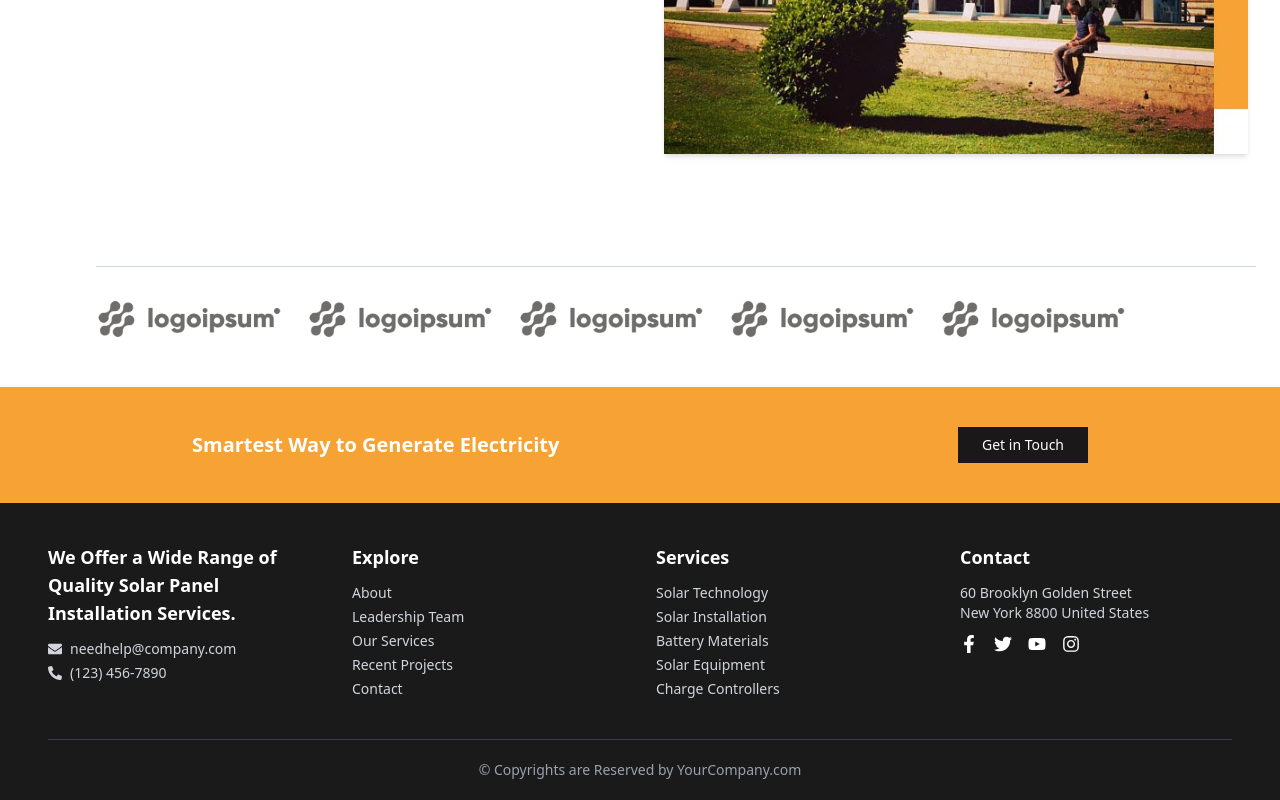
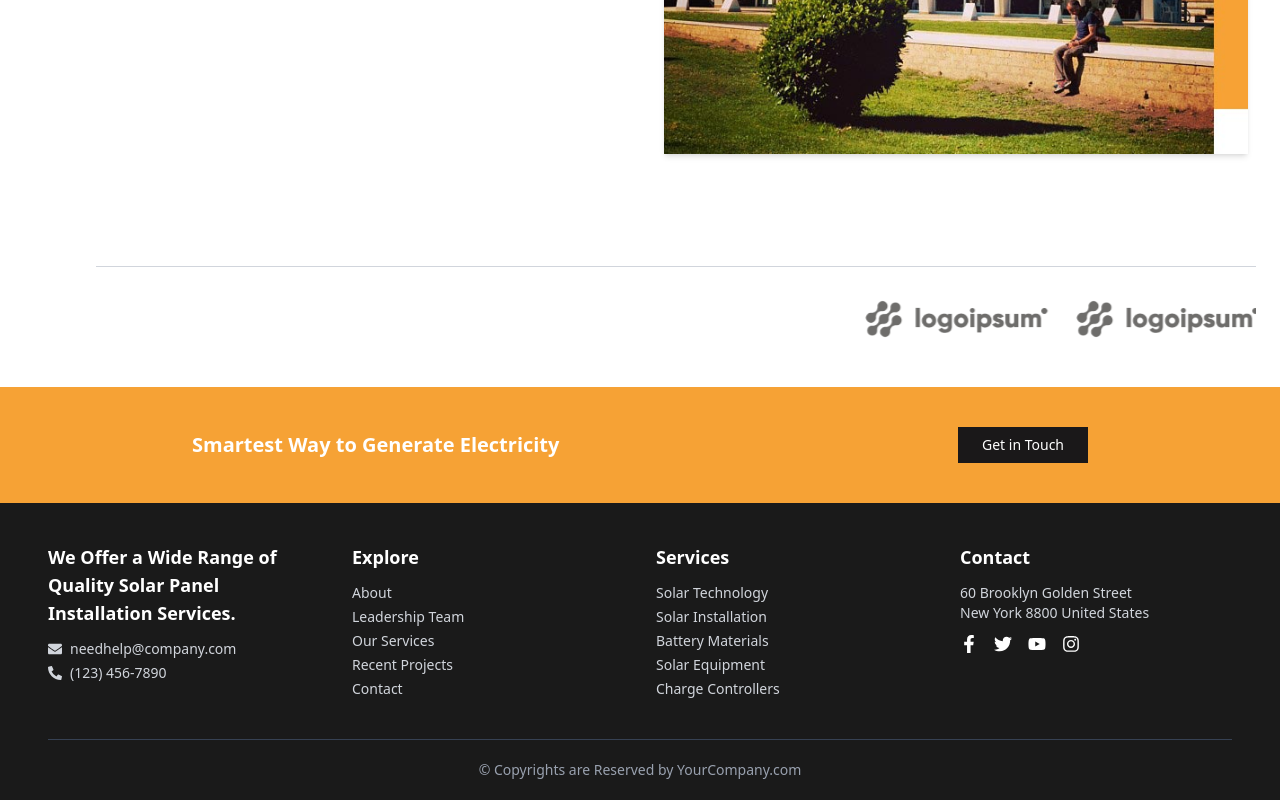
Before and after one commit to iahmadiqbal/solam-solar-panel-installer, a React (Vite) app: page / in a window 1280 px wide. Shown: the part 3200-4000 px from the top of the page. Built offline with nearby package versions, Linux system fonts and the light colour scheme.

Commit message:
Implement animated sliding logo carousel

```diff
--- a/src/components/home/BrandLogoRow/index.tsx
+++ b/src/components/home/BrandLogoRow/index.tsx
@@ -8,26 +8,47 @@ const logos = [
 
 const BrandLogoRow: React.FC = () => {
   return (
-    <section className="py-12 bg-white font-['Helvetica']">
+    <>
+      <style>
+        {`
+          @layer utilities {
+            @keyframes slide {
+              0% {
+                transform: translateX(100%);
+              }
+              100% {
+                transform: translateX(-100%);
+              }
+            }
+
+            .animate-slide {
+              animation: slide 20s linear infinite;
+            }
+          }
+        `}
+      </style>
+
+      <section className="py-12 bg-white font-['Helvetica'] overflow-hidden">
         <div className="max-w-7xl mx-auto px-4 sm:px-6 md:px-12 lg:pl-24 lg:pr-6">
-        {/* Full Width HR Line */}
+          {/* HR Line */}
           <hr className="w-full border-t border-gray-300 mb-8" />
 
-        {/* Logo Row */}
-        <div className="overflow-x-auto">
-          <div className="flex flex-nowrap justify-start items-center gap-x-6">
-            {logos.map((logo, index) => (
+          {/* Sliding Logos */}
+          <div className="relative w-full overflow-hidden">
+            <div className="flex gap-x-6 animate-slide w-max">
+              {[...logos, ...logos].map((logo, index) => (
                 <img
                   key={index}
                   src={logo}
                   alt={`Logo ${index + 1}`}
-                className="h-10 w-auto object-contain"
+                  className="h-10 w-auto object-contain shrink-0"
                 />
               ))}
             </div>
           </div>
         </div>
       </section>
+    </>
   );
 };
 
```
Lines whose indentation alone changed are shown as unchanged.
